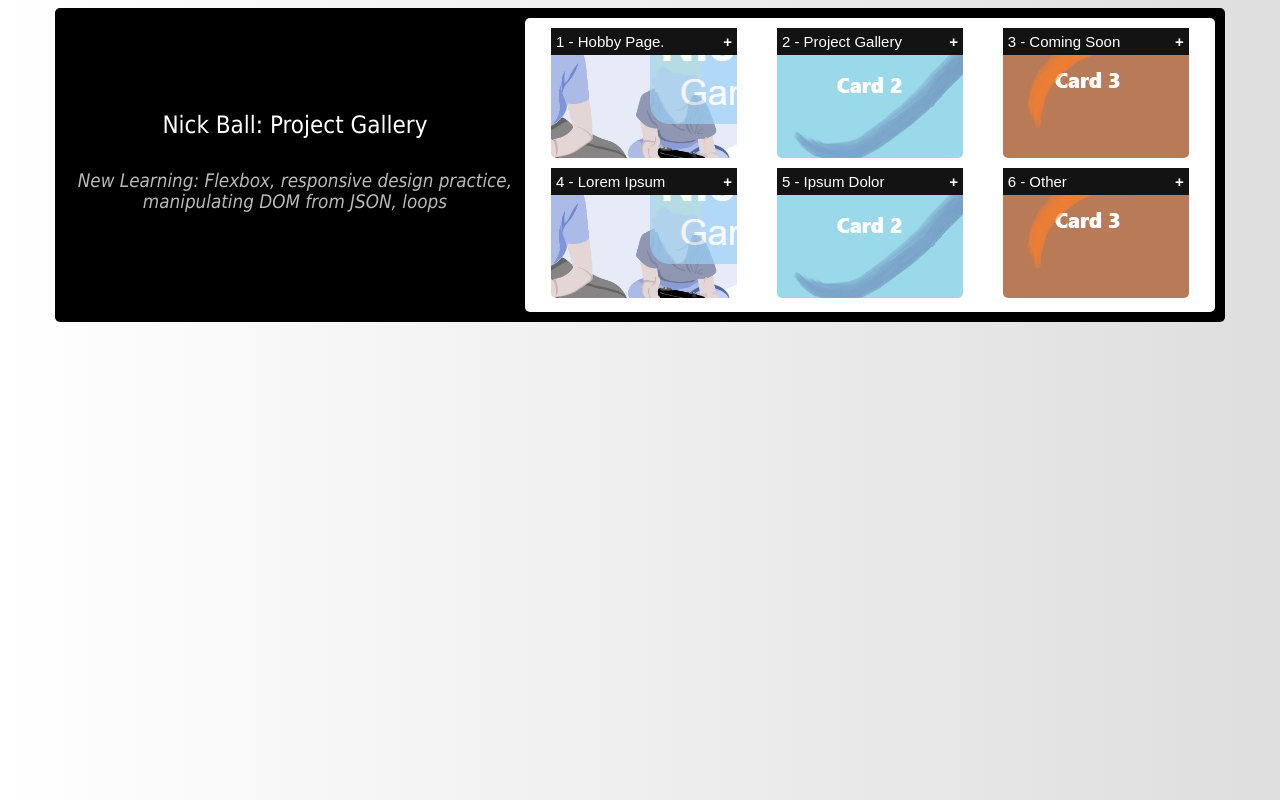
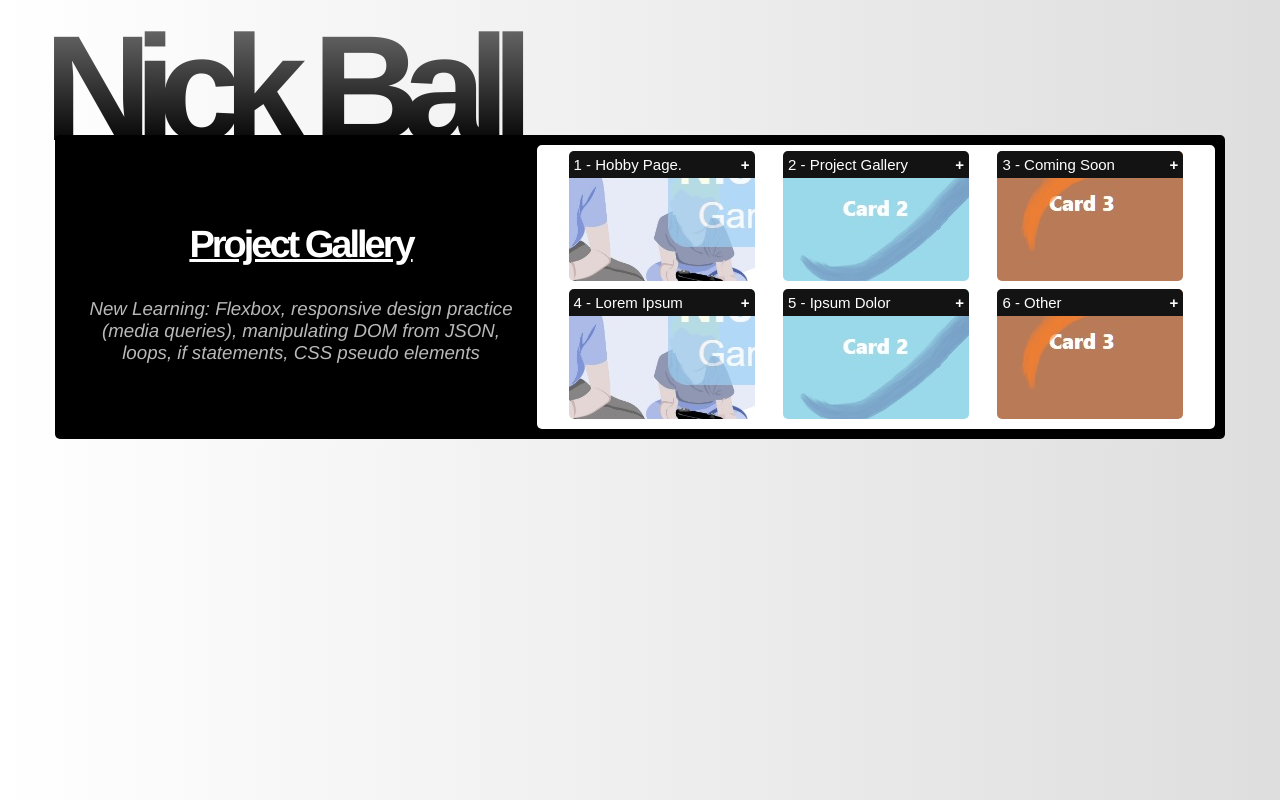
Before and after one commit to Nickb89/Project-Gallery, a plain HTML site: page index.html in a window 1280 px wide. Drawn offline with Linux system fonts and the light colour scheme.

Commit message:
Added comments to code for better context.

```diff
--- a/imageInfo.json
+++ b/imageInfo.json
@@ -3,7 +3,7 @@
 		"url" : "images/card1.jpg",
 		"caption" : "1 - Hobby Page. ",
         "githubURL" : "https://nickb89.github.io/Project-1---Hobby-Page---Gaming-With-Family/",
-        "description" : "Check out my first simple hobby page!"
+        "description" : "Check out my first simple hobby page! "
 	},
 	{
 		"url" : "images/card2.jpg",
--- a/index.html
+++ b/index.html
@@ -12,11 +12,12 @@
     <main>
 
         <div id="contentWrapper">
+          <p class="title">Nick Ball</p>
             <div id="mainContent">
                 <div id="header">
                  <header>
-                     <h2>Nick Ball: Project Gallery</h2>
-                     <h3>New Learning: Flexbox, responsive design practice, manipulating DOM from JSON, loops</h3>
+                     <h2>Project Gallery</h2>
+                     <h3>New Learning: Flexbox, responsive design practice (media queries), manipulating DOM from JSON, loops, if statements, CSS pseudo elements</h3>
                 </header>
                 </div>
 
--- a/script.js
+++ b/script.js
@@ -1,3 +1,5 @@
+//Get JSON file and create html elements for each item in JSON list.
+
 fetch("imageInfo.json")
 .then(response => response.json())
 .then(data => {
@@ -9,29 +11,41 @@ fetch("imageInfo.json")
         itemDiv.innerHTML =
         '<div class="textContainer"><button type="button" class="collapsible">' + data[i].caption + '</button>' +
         '<div class="description"><p>' +
-        data[i].description + '<a href="' + data[i].githubURL + '"> Link</a></p></div></div>'
+        data[i].description + '<a href="' + data[i].githubURL + '"><img src="images/arrow-right.png" width="12px" height="12px"></a></p></div></div>'
         + '<img src=' + data[i].url + '>';
         galleryContainer.appendChild(itemDiv);
     }
 });
+//learnt next time I should avoid innerHTML for security reasons.
+
+//Once document is loaded, get all of the newly added HTML elements.
 
 window.addEventListener('load', (event) => {
 
     let coll = document.getElementsByClassName("collapsible");
     let i;
 
+
+//add a click event listener to each button with class "collapsible"
 for (i = 0; i < coll.length; i++) {
   coll[i].addEventListener("click", function() {
+    //change state to active
     this.classList.toggle("active");
+    //get the nextElementSibling which in this case is the description to expand when clicked.
     let content = this.nextElementSibling;
+    //if description is showing, set to dissapear, else show the description.
     if (content.style.display === "block") {
       content.style.display = "none";
     } else {
       content.style.display = "block";
     }
+    //select all of the description elements
+    //if the description doesn't match the clicked description it should not show and the buttons active class should be removed.
     Array.from(document.querySelectorAll('.description')).forEach(el => {
-      if (el !== content)
-        el.style.display = 'none';
+      if (el !== content){
+       el.style.display = 'none';
+       el.previousElementSibling.classList.remove("active");
+       }
     });
 
   });
--- a/style.css
+++ b/style.css
@@ -1,5 +1,5 @@
 body{
-    font-family: Tahoma, Arial, Helvetica, sans-serif;
+    font-family: Helvetica, sans-serif;
     background: rgb(255,255,255);
     background: linear-gradient(90deg, rgba(255,255,255,1) 0%, rgba(222,222,222,1) 100%);
 }
@@ -8,6 +8,9 @@ body{
     max-width:1170px;
     margin-left: auto;
     margin-right: auto;
+    display: flex;
+    flex-direction: column;
+
 
   }
 /*Container holds gallery and header text and is set to display: flex*/
@@ -20,23 +23,37 @@ body{
     padding: 10px;
     border-radius: 5px;
   }
+/*Adds large name at top of the site, exploring background clip and transparency*/
+  .title{
+    font-size:150px;
+    font-weight:bold;
+    margin:20px 0 -13px -11px ;
+    padding:0;
+    line-height: 120px;
+    letter-spacing: -18px;
+    background: -webkit-linear-gradient(rgb(102, 102, 102), rgb(0, 0, 0));
+    -webkit-background-clip: text;
+    background-clip: text;
+    -webkit-text-fill-color: transparent;
 
+  }
 
 /*Header or title area*/
   #header{
     display: flex;
-    flex: 1 0 1;
+    flex: 2;
     min-width: 0;
     padding: 10px;
     align-items: center;
   }
 
   #header h2{
-    text-align: center;
-    padding:.5em;
-    color: rgb(255, 255, 255);
-    margin:0;
-    font-weight: 100;
+  color: rgb(255, 255, 255);
+  font-family: 'Helvetica', sans-serif;
+  letter-spacing: -3px;
+  text-align:center;
+  font-size:38px;
+  text-decoration: underline;
   }
 
   #header h3{
@@ -44,11 +61,12 @@ body{
     color: rgb(185, 185, 185);
     font-weight: 100;
     font-style: italic;
+    overflow-wrap: inherit;
   }
 
   /*Gallery Content takes a larger proportion of the flexbox row*/
   #galleryContent{
-    flex: 2 0 1;
+    flex: 3;
     padding: 0;
   }
 
@@ -56,25 +74,26 @@ body{
 #gallery{
     display: flex;
     flex-wrap: wrap;
-    gap: .4em;
+    gap: .2em;
     border-radius: 5px;
     background-color: white;
-    padding: .6em;
+    padding: .4em;
     margin: 0;
-    justify-content: space-around;
+    justify-content: space-evenly;
   }
 
 
-  .itemDiv {
+.itemDiv {
     position: relative;
     margin:0;
     border-radius: 5px;
   }
 
-  .itemDiv img{
+.itemDiv img{
     border-radius: 5px;
   }
 
+/*this is the button class*/
   .collapsible {
     background-color: rgb(19, 19, 19);
     color: white;
@@ -85,9 +104,11 @@ body{
     text-align: left;
     outline: none;
     font-size: 15px;
+    transition: all 0.5s ease-out;
+    border-radius: 5px 5px 0 0 ;
 
   }
-
+/*add a symbol to show whether text is expanded or not*/
   .collapsible:after {
     content: '\002B';
     color: white;
@@ -97,23 +118,23 @@ body{
   }
 
   .active, .collapsible:hover {
-    background-color: rgb(207, 207, 207);
+    background-color: rgb(146, 146, 146);
   }
 
   .active:after {
     content: "\2212";
   }
-
+/*appearance of the description text for each card.*/
   .description{
-    padding: 0 18px;
+    padding: 0 11px;
     display: none;
     overflow: hidden;
     background-color: #f1f1f1;
     font-size: smaller;
     opacity: 0.6;
-
   }
 
+/*Set text to top of each card*/
   .textContainer{
     position: absolute;
     top:0%;
@@ -121,7 +142,6 @@ body{
     display:flex;
     flex-direction: column;
   }
-
 
 
 /*When the page width shrinks to around a mobile device width, change the flex direction to suit portrait mode*/
```
Also changed, not shown: images/arrow-right.png (added).
